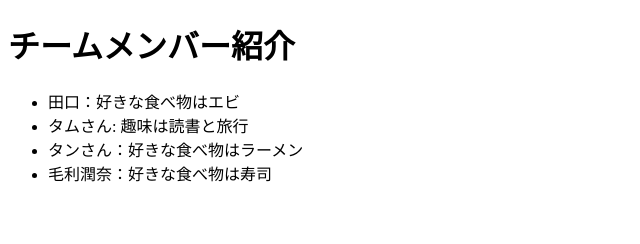
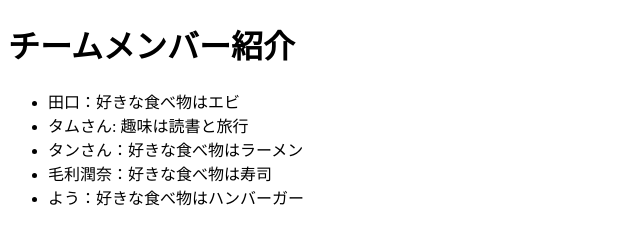
Before and after one commit to 2401360/1024, a plain HTML site: page index.html in a window 1280 px wide. Shown: the whole page, without its empty margins (0-640 px from the left). Drawn offline with Linux system fonts and the light colour scheme.

Commit message:
Update index.html

```diff
--- a/index.html
+++ b/index.html
@@ -10,9 +10,10 @@
     <ul>
       <li>田口：好きな食べ物はエビ</li>
       <!-- メンバー紹介をここに追加 -->
-       <li>タムさん: 趣味は読書と旅行</li>
+      <li>タムさん: 趣味は読書と旅行</li>
       <li>タンさん：好きな食べ物はラーメン</li>
-       <li>毛利潤奈：好きな食べ物は寿司</li>
+      <li>毛利潤奈：好きな食べ物は寿司</li>
+      <li>よう：好きな食べ物はハンバーガー</li>
     </ul>
   </body>
 </html>
```
